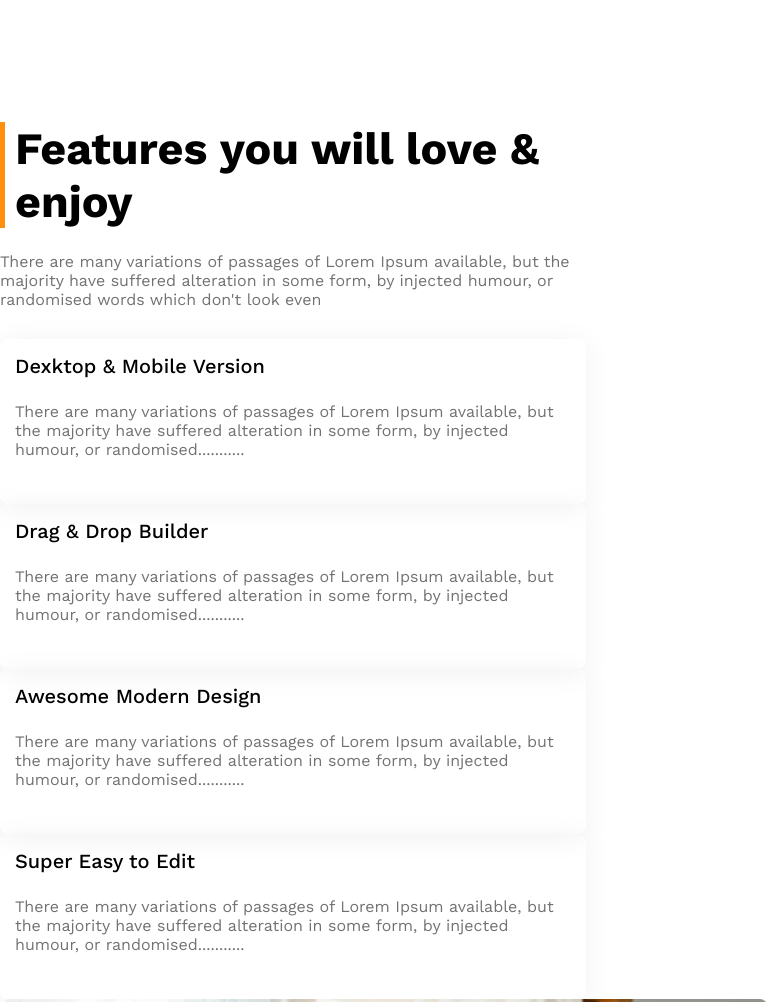
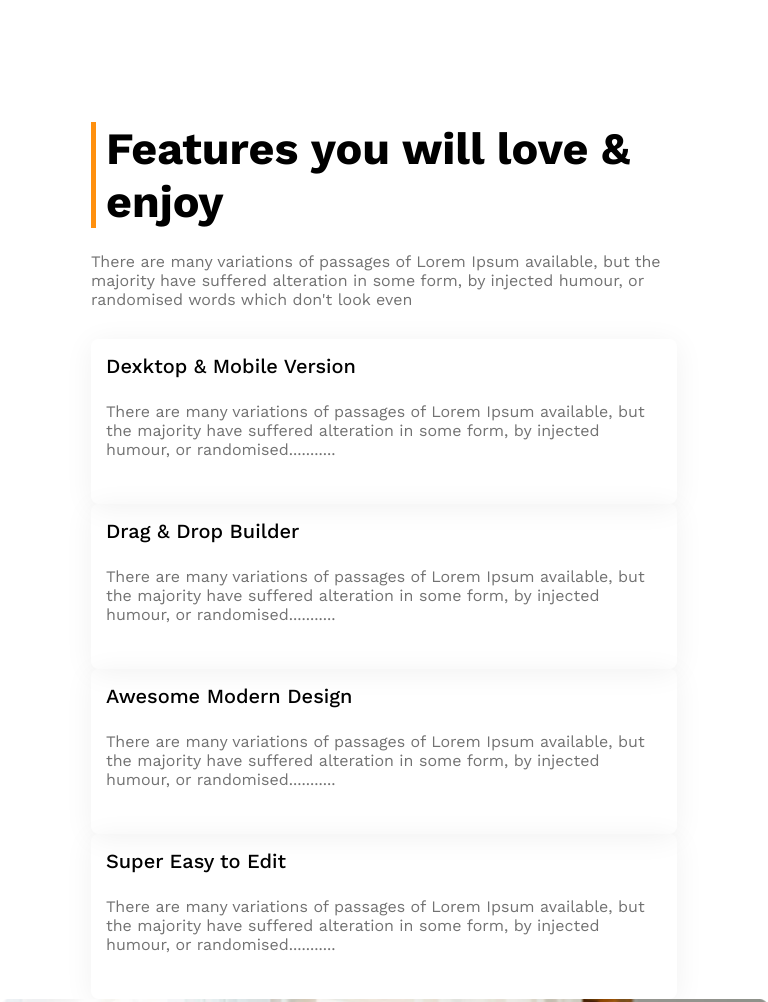
Before and after one commit to lahifkhan/g3-architect, a plain HTML site: page index.html in a window 768 px wide. Shown: the part 2140-3142 px from the top of the page. Drawn offline with nearby package versions, Linux system fonts and the light colour scheme.

Commit message:
features details section resposive for medium device

```diff
--- a/styles/style.css
+++ b/styles/style.css
@@ -269,6 +269,10 @@ footer{
   .features-details {
     flex-direction: column;
   }
+  .features-details{
+    align-items: center;
+
+  }
 
   .fact-content {
     margin: 0px auto;
```
